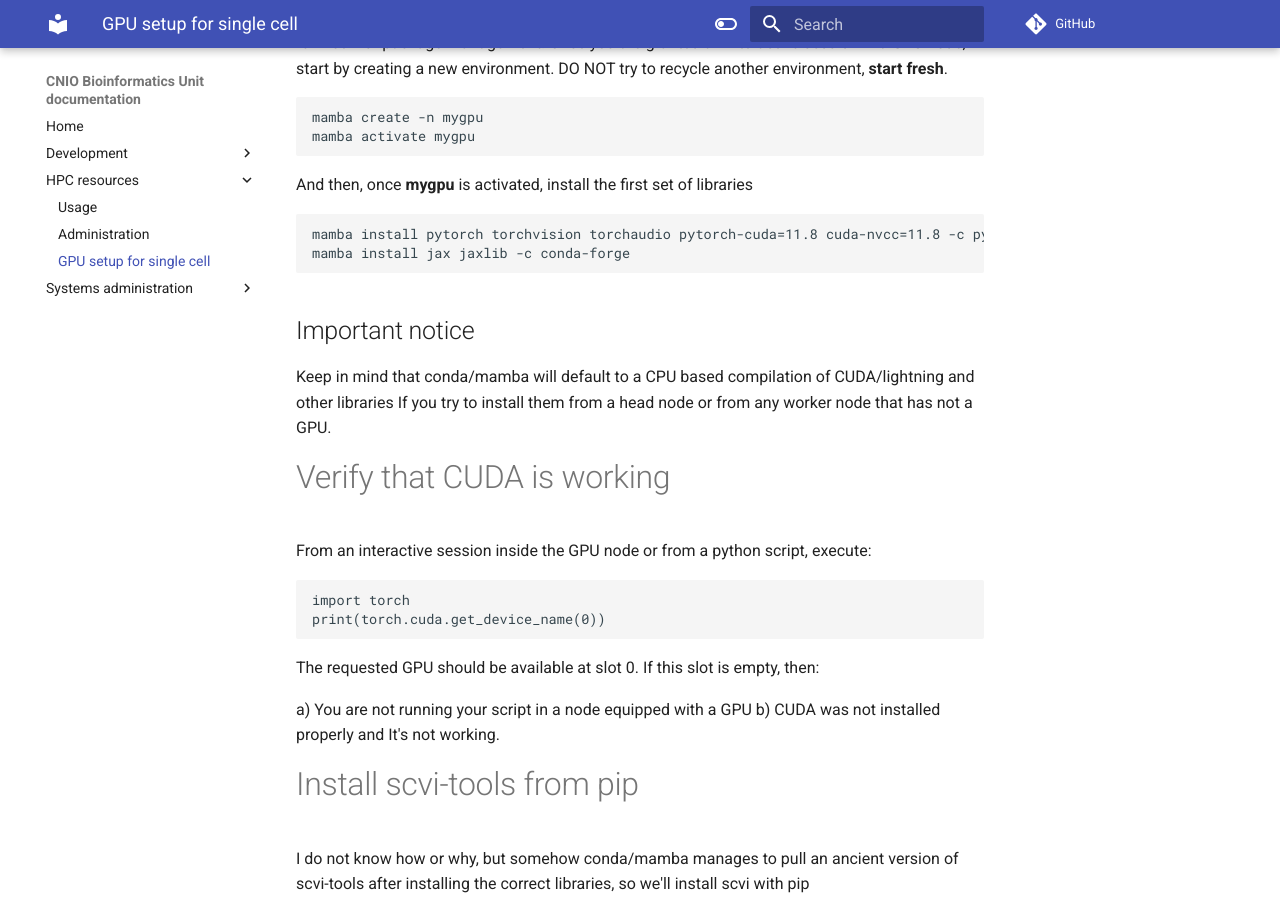
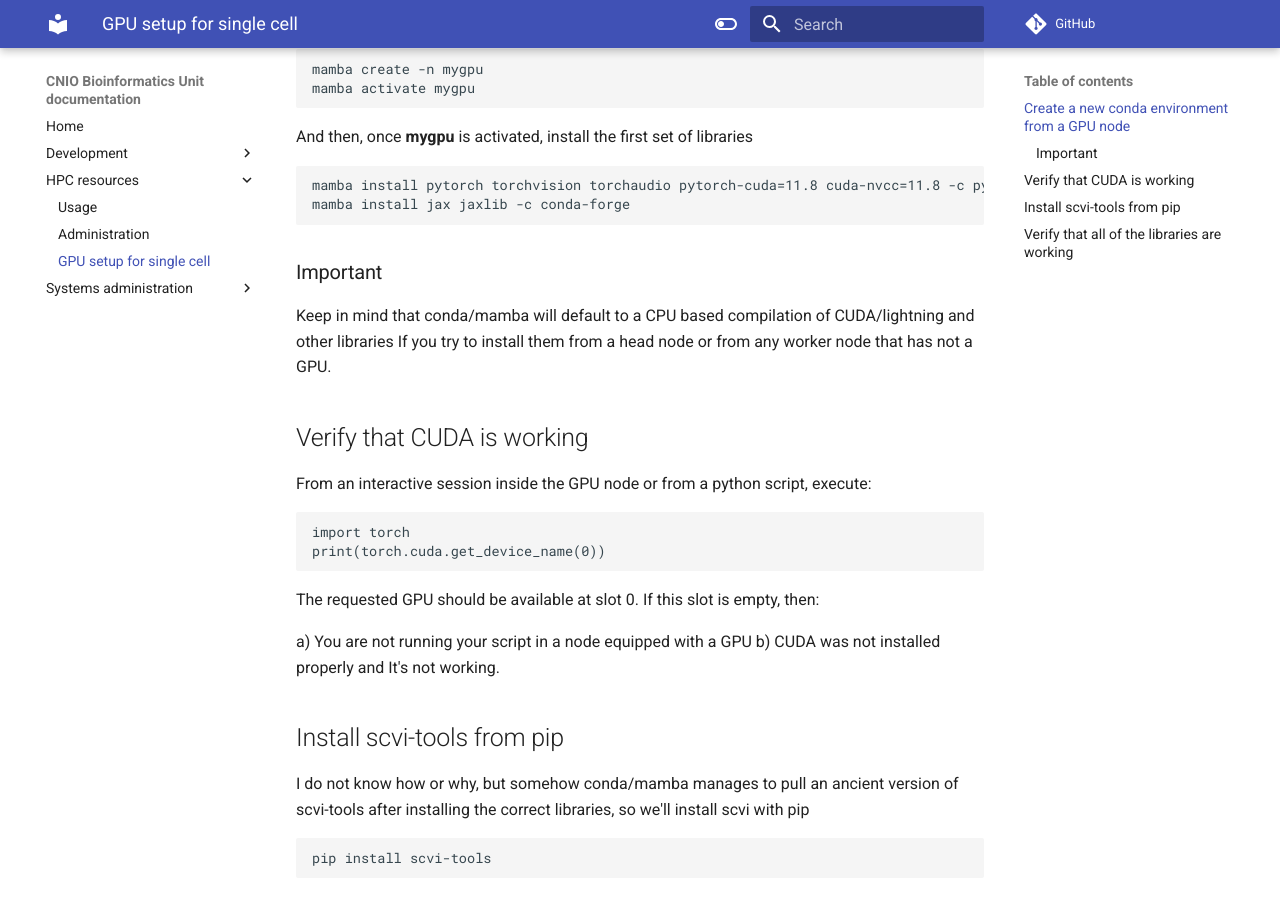
Before and after one commit to cnio-bu/cnio-bu.github.io, an MkDocs documentation site: the page built from docs/hpc/how_to_use_the_gpu_for_single_cell.md, in a window 1280 px wide and 900 px high, scrolled down 679 px. Built offline with MkDocs 1.6.1 and Material for MkDocs 9.7.7, drawn with Linux system fonts in a browser that asks for light colours; comment, search, counter and statistics services are not loaded.

Commit message:
Improve structure of sections

````diff
--- a/docs/hpc/how_to_use_the_gpu_for_single_cell.md
+++ b/docs/hpc/how_to_use_the_gpu_for_single_cell.md
@@ -1,7 +1,7 @@
 # How to setup a conda environment for GPU-accelerated single cell analysesf
 This is by no means an extensive guide as things are moving fast in the single cell field, but should give you a decent starting point to setup  your libraries and packages to accelerate single cell analyses using the CNIO's GPU nodes.
 
-# Create a new conda environment from a GPU node
+## Create a new conda environment from a GPU node
 This can be done automatically by running a job using sbatch and a bash script to create and install de conda packages. To launch a job using the GPU, you can just specify the **partition** with:
 
 ```bash
@@ -28,10 +28,10 @@
 mamba install jax jaxlib -c conda-forge
 ```
 
-## Important notice
+### Important
 Keep in mind that conda/mamba will default to a CPU based compilation of CUDA/lightning and other libraries If you try to install them from a head node or from any worker node that has not a GPU.
 
-# Verify that CUDA is working
+## Verify that CUDA is working
 From an interactive session inside the GPU node or from a python script, execute:
 
 ```python
@@ -45,7 +45,7 @@
 
 
 
-# Install scvi-tools from pip
+## Install scvi-tools from pip
 I do not know how or why, but somehow conda/mamba manages to pull an ancient version
 of scvi-tools after installing the correct libraries, so we'll install scvi with pip
 
@@ -53,7 +53,7 @@
 pip install scvi-tools
 ```
 
-# Verify that all of the libraries are working
+## Verify that all of the libraries are working
 From an interactive session inside the GPU node or from a python script, execute:
 
 ```python3
````
